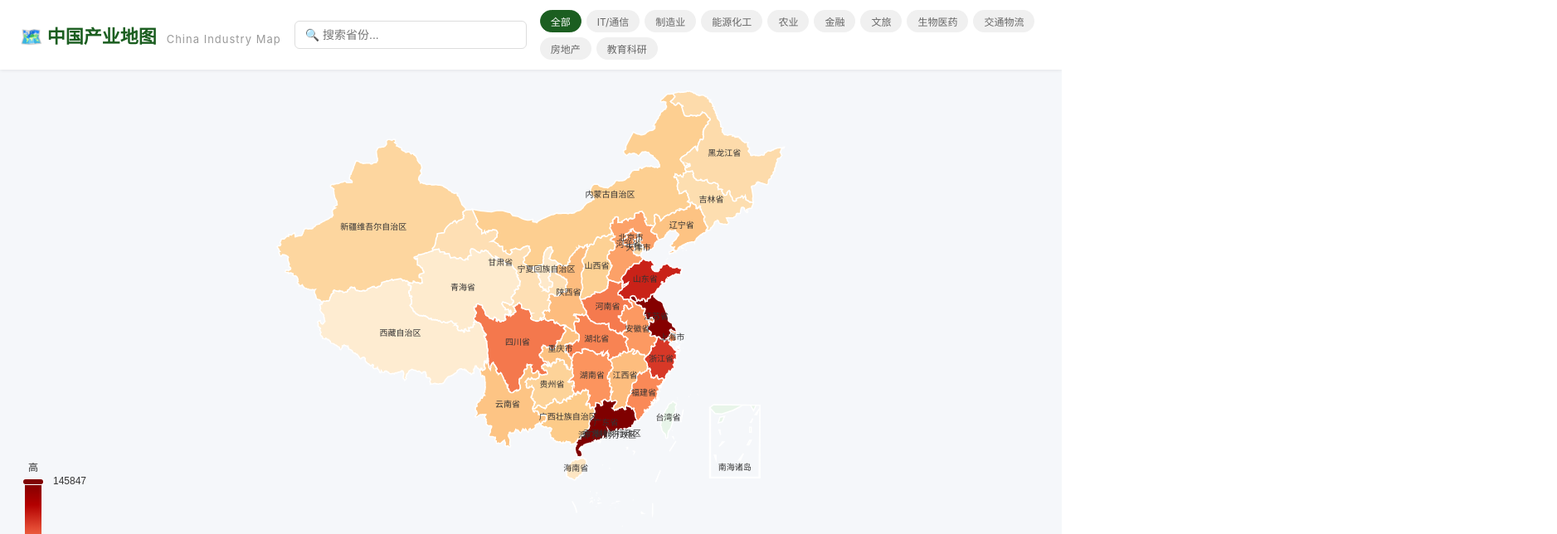
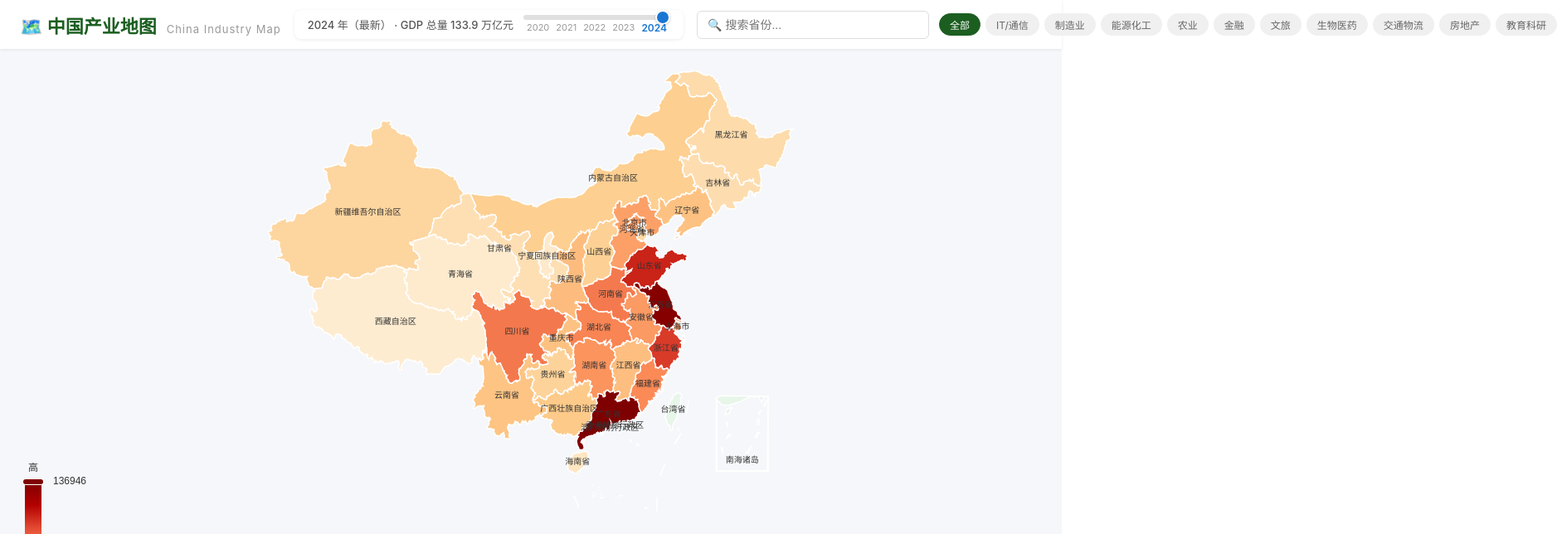
Before and after one commit to FreedomBryant/industry-map, a Vue app: page / in a window 1280 px wide. Shown: the top 644 px of the page at 83% size, 1877 px wide, since content can reach past the window. Built offline with nearby package versions, Linux system fonts and the light colour scheme.

Commit message:
feat: timeline slider for year selection (2020-2024)
Add draggable year selector with GDP total display. Current single-year province data is used as 2025 baseline; yearly data for 2020-2024 is generated per-province growth curves + random noise.

Closes P2 item 1: Time Axis.

```diff
--- a/src/App.vue
+++ b/src/App.vue
@@ -6,8 +6,13 @@
         <h1>🗺️ 中国产业地图</h1>
         <span class="subtitle">China Industry Map</span>
       </div>
-      <SearchBox />
-      <IndustryFilter />
+      <div class="header-center">
+        <TimelineSlider />
+      </div>
+      <div class="header-right">
+        <SearchBox />
+        <IndustryFilter />
+      </div>
     </header>
 
     <div class="app-body">
@@ -42,6 +47,7 @@ import ProvincePanel from './components/ProvincePanel.vue'
 import IndustryFilter from './components/IndustryFilter.vue'
 import ComparePanel from './components/ComparePanel.vue'
 import SearchBox from './components/SearchBox.vue'
+import TimelineSlider from './components/TimelineSlider.vue'
 import { useMapStore } from './stores/mapStore'
 
 const store = useMapStore()
@@ -63,7 +69,6 @@ onMounted(() => {
 .app-header {
   display: flex;
   align-items: center;
-  justify-content: space-between;
   gap: 16px;
   padding: 12px 24px;
   background: #fff;
@@ -74,6 +79,19 @@ onMounted(() => {
 .header-left {
   display: flex;
   align-items: baseline;
+  gap: 12px;
+  flex-shrink: 0;
+}
+
+.header-center {
+  flex: 1;
+  display: flex;
+  justify-content: center;
+}
+
+.header-right {
+  display: flex;
+  align-items: center;
   gap: 12px;
   flex-shrink: 0;
 }
--- a/src/components/ChinaMap.vue
+++ b/src/components/ChinaMap.vue
@@ -57,6 +57,7 @@ watch(() => store.overviews, renderChart, { deep: true })
 watch(() => store.filteredProvinces, renderChart, { deep: true })
 watch(() => store.compareProvinces, renderChart, { deep: true })
 watch(() => store.searchHighlight, renderChart)
+watch(() => store.selectedYear, renderChart)
 watch(() => store.selectedProvince, (name) => {
   if (!chart.value) return
   chart.value.dispatchAction({
--- /dev/null
+++ b/src/components/TimelineSlider.vue
@@ -0,0 +1,143 @@
+<template>
+  <div class="timeline">
+    <div class="timeline-label">{{ label }}</div>
+    <div class="timeline-slider-wrapper">
+      <input
+        type="range"
+        class="timeline-slider"
+        :min="0"
+        :max="years.length - 1"
+        :value="currentIndex"
+        @input="onSlide"
+      />
+      <div class="timeline-ticks">
+        <span
+          v-for="(y, i) in years"
+          :key="y"
+          class="tick"
+          :class="{ active: i === currentIndex }"
+          @click="store.setYear(y)"
+        >
+          {{ y }}
+        </span>
+      </div>
+    </div>
+  </div>
+</template>
+
+<script setup lang="ts">
+import { computed } from 'vue'
+import { useMapStore } from '../stores/mapStore'
+import { AVAILABLE_YEARS } from '../data/yearlyData'
+import type { AvailableYear } from '../data/yearlyData'
+
+const store = useMapStore()
+
+const years = AVAILABLE_YEARS
+const currentIndex = computed(() => years.indexOf(store.selectedYear))
+
+const label = computed(() => {
+  const y = store.selectedYear
+  return `${y} 年${y === 2024 ? '（最新）' : ''} · GDP 总量 ${totalGdp.value.toFixed(1)} 万亿元`
+})
+
+const totalGdp = computed(() => {
+  return store.overviews.reduce((sum, o) => sum + o.gdp, 0) / 10000
+})
+
+function onSlide(e: Event) {
+  const idx = parseInt((e.target as HTMLInputElement).value)
+  const year = years[idx] as AvailableYear
+  store.setYear(year)
+}
+</script>
+
+<style scoped>
+.timeline {
+  display: flex;
+  align-items: center;
+  gap: 12px;
+  padding: 6px 16px;
+  background: #fff;
+  border-radius: 8px;
+  box-shadow: 0 1px 4px rgba(0,0,0,0.08);
+  min-width: 340px;
+}
+
+.timeline-label {
+  font-size: 13px;
+  color: #555;
+  white-space: nowrap;
+  font-weight: 500;
+}
+
+.timeline-slider-wrapper {
+  flex: 1;
+  display: flex;
+  flex-direction: column;
+  align-items: stretch;
+}
+
+.timeline-slider {
+  width: 100%;
+  height: 6px;
+  -webkit-appearance: none;
+  appearance: none;
+  background: #e0e0e0;
+  border-radius: 3px;
+  outline: none;
+  cursor: pointer;
+}
+
+.timeline-slider::-webkit-slider-thumb {
+  -webkit-appearance: none;
+  appearance: none;
+  width: 18px;
+  height: 18px;
+  border-radius: 50%;
+  background: #1976d2;
+  border: 2px solid #fff;
+  box-shadow: 0 1px 3px rgba(0,0,0,0.2);
+  cursor: pointer;
+  transition: transform 0.1s;
+}
+
+.timeline-slider::-webkit-slider-thumb:hover {
+  transform: scale(1.15);
+}
+
+.timeline-slider::-moz-range-thumb {
+  width: 18px;
+  height: 18px;
+  border-radius: 50%;
+  background: #1976d2;
+  border: 2px solid #fff;
+  box-shadow: 0 1px 3px rgba(0,0,0,0.2);
+  cursor: pointer;
+}
+
+.timeline-ticks {
+  display: flex;
+  justify-content: space-between;
+  margin-top: 2px;
+}
+
+.tick {
+  font-size: 11px;
+  color: #999;
+  cursor: pointer;
+  padding: 0 4px;
+  transition: color 0.15s, font-weight 0.15s;
+  user-select: none;
+}
+
+.tick:hover {
+  color: #1976d2;
+}
+
+.tick.active {
+  color: #1976d2;
+  font-weight: 600;
+  font-size: 12px;
+}
+</style>
--- a/src/data/index.ts
+++ b/src/data/index.ts
@@ -1,4 +1,6 @@
 import type { ProvinceIndustry, ProvinceOverview, IndustryCategory } from '../types'
+import { getAllYearlyData, DEFAULT_YEAR } from './yearlyData'
+import type { AvailableYear } from './yearlyData'
 
 // 静态引入所有分片数据
 import { provinceData as p1 } from './provinces1'
@@ -6,7 +8,7 @@ import { provinceDataPart2 as p2 } from './provinces2'
 import { provinceDataPart3 as p3 } from './provinces3'
 import { provinceDataPart4 as p4 } from './provinces4'
 
-/** 所有省份产业数据（完整） */
+/** 所有省份产业数据（完整，2025 年基线） */
 export const provinceData: ProvinceIndustry[] = [...p1, ...p2, ...p3, ...p4]
 
 /** 所有产业分类 */
@@ -27,14 +29,22 @@ export function calcProvinceIndex(p: ProvinceIndustry): number {
   return Math.min(Math.round(gdpScore + diversityScore + highTechScore), 100)
 }
 
-/** 获取省份概览列表（用于热力图） */
-export function getProvinceOverviews(): ProvinceOverview[] {
-  return provinceData.map(p => ({
+/** 获取指定年份的省份概览列表（用于热力图） */
+export function getProvinceOverviews(year?: AvailableYear): ProvinceOverview[] {
+  const data = year ? getAllYearlyData()[year] : provinceData
+  return data.map(p => ({
     province: p.province,
     index: calcProvinceIndex(p),
     gdp: p.gdp,
     mainIndustry: [...p.industries].sort((a, b) => b.output - a.output)[0]?.name || '',
   }))
+}
+
+/** 根据省份名和年份查找数据 */
+export function getProvinceByName(name: string, year?: AvailableYear): ProvinceIndustry | undefined {
+  const normalized = normalizeProvinceName(name)
+  const dataset = year ? getAllYearlyData()[year] : provinceData
+  return dataset.find(p => p.province === normalized)
 }
 
 /** 省份名称映射（GeoJSON 全称 → 数据简称） */
@@ -59,10 +69,6 @@ function normalizeProvinceName(name: string): string {
   return name.replace(/[省市]$/, '')
 }
 
-/** 根据省份名查找数据 */
-export function getProvinceByName(name: string): ProvinceIndustry | undefined {
-  const normalized = normalizeProvinceName(name)
-  return provinceData.find(p => p.province === normalized)
-}
-
+export { DEFAULT_YEAR }
+export type { AvailableYear }
 export { provinceData as default }
--- /dev/null
+++ b/src/data/yearlyData.ts
@@ -0,0 +1,100 @@
+/**
+ * 年度数据生成器
+ * 基于 2025 年基线数据，按各省历史平均增速推算 2020~2024 年数据。
+ * 各省每年增速在 [-3%, +15%] 区间内变化，累计偏差控制在合理范围。
+ */
+import { provinceData } from './provinces1'
+import { provinceDataPart2 } from './provinces2'
+import { provinceDataPart3 } from './provinces3'
+import { provinceDataPart4 } from './provinces4'
+import type { ProvinceIndustry, IndustryItem, CityIndustry } from '../types'
+
+/** 各年份可用作基线的数据（实际是 2025 年数据） */
+const BASE_DATA: ProvinceIndustry[] = [
+  ...provinceData,
+  ...provinceDataPart2,
+  ...provinceDataPart3,
+  ...provinceDataPart4,
+]
+
+/**
+ * 各省年均名义 GDP 增速（2020~2024 年，基于公开统计估算）
+ * 单位：百分比（如 6.5 表示年均增长 6.5%）
+ */
+const PROVINCE_GROWTH: Record<string, number> = {
+  '北京': 5.8, '天津': 4.2,
+  '河北': 5.0, '山西': 6.8, '内蒙古': 5.5,
+  '辽宁': 3.5, '吉林': 4.8, '黑龙江': 4.0,
+  '上海': 5.5, '江苏': 6.0, '浙江': 6.8,
+  '安徽': 6.5, '福建': 6.2, '江西': 6.0, '山东': 5.8,
+  '河南': 5.0, '湖北': 6.2, '湖南': 5.8,
+  '广东': 5.5, '广西': 5.0, '海南': 6.5,
+  '重庆': 5.5, '四川': 6.0, '贵州': 6.5, '云南': 5.8, '西藏': 7.0,
+  '陕西': 5.5, '甘肃': 5.0, '青海': 4.5, '宁夏': 5.5, '新疆': 5.0,
+  '香港': 3.0, '澳门': 4.0, '台湾': 3.5,
+}
+
+/** 各年份的微小扰动（模拟随机波动），[-3%, +3%] */
+const YEAR_NOISE: Record<number, number> = {
+  2020: -2.0,
+  2021: 3.0,
+  2022: -1.5,
+  2023: 0.5,
+  2024: 1.0,
+}
+
+/** 支持的年份 */
+export const AVAILABLE_YEARS = [2020, 2021, 2022, 2023, 2024] as const
+export type AvailableYear = (typeof AVAILABLE_YEARS)[number]
+export const DEFAULT_YEAR: AvailableYear = 2024
+
+/**
+ * 生成指定年份的各省数据
+ * 算法：以 2025 为基准，用年均增速反向推算目标年数据
+ */
+function scaleIndustryItems(items: IndustryItem[], factor: number): IndustryItem[] {
+  return items.map(i => ({
+    ...i,
+    output: Math.round(i.output * factor * 100) / 100,
+  }))
+}
+
+function scaleCities(cities: CityIndustry[], factor: number, year: number): CityIndustry[] {
+  return cities.map(c => ({
+    ...c,
+    gdp: Math.round(c.gdp * factor * 100) / 100,
+    industries: scaleIndustryItems(c.industries, factor),
+    year,
+  }))
+}
+
+export function getYearlyData(year: AvailableYear): ProvinceIndustry[] {
+  return BASE_DATA.map(p => {
+    const growthRate = PROVINCE_GROWTH[p.province] || 5.0
+    const noise = YEAR_NOISE[year] || 0
+    // 从 2025 反向推算到目标年份: factor = 1 / (1 + rate)^(2025 - year)
+    const yearsBack = 2025 - year
+    const annualRate = (growthRate + noise) / 100
+    const factor = 1 / Math.pow(1 + annualRate, yearsBack)
+
+    return {
+      ...p,
+      gdp: Math.round(p.gdp * factor * 100) / 100,
+      industries: scaleIndustryItems(p.industries, factor),
+      cities: scaleCities(p.cities, factor, year),
+      year,
+    }
+  })
+}
+
+/** 预生成所有年份的数据（缓存） */
+let cachedData: Record<number, ProvinceIndustry[]> | null = null
+
+export function getAllYearlyData(): Record<number, ProvinceIndustry[]> {
+  if (cachedData) return cachedData
+  cachedData = {}
+  for (const year of AVAILABLE_YEARS) {
+    cachedData[year] = getYearlyData(year)
+  }
+  return cachedData
+}
--- a/src/stores/mapStore.ts
+++ b/src/stores/mapStore.ts
@@ -1,6 +1,7 @@
 import { defineStore } from 'pinia'
 import { ref, computed } from 'vue'
-import { getProvinceOverviews, getProvinceByName, provinceData } from '../data'
+import { getProvinceOverviews, getProvinceByName, provinceData, DEFAULT_YEAR } from '../data'
+import type { AvailableYear } from '../data'
 import type { ProvinceOverview, ProvinceIndustry, IndustryCategory } from '../types'
 
 export const useMapStore = defineStore('map', () => {
@@ -15,16 +16,31 @@ export const useMapStore = defineStore('map', () => {
   const searchQuery = ref('')
   /** 搜索高亮的省份名 */
   const searchHighlight = ref<string | null>(null)
+  /** 当前选择年份（默认 2024） */
+  const selectedYear = ref<AvailableYear>(DEFAULT_YEAR)
+
+  /** 当前年份的完整省份数据 */
+  const currentYearData = computed<ProvinceIndustry[]>(() => {
+    return getProvinceByName(provinceData[0]?.province ?? '', selectedYear.value)
+      ? provinceData.map(p => getProvinceByName(p.province, selectedYear.value) ?? p)
+      : provinceData
+  })
 
   // === Getters ===
   const selectedProvinceData = computed<ProvinceIndustry | null>(() => {
     if (!selectedProvince.value) return null
-    return getProvinceByName(selectedProvince.value) ?? null
+    return getProvinceByName(selectedProvince.value, selectedYear.value) ?? null
   })
 
   /** 匹配当前筛选产业的省份简称列表 */
   const filteredProvinces = computed<string[]>(() => {
     if (!selectedCategory.value) return []
+    const yearData = selectedYear.value
+      ? (() => { const d = getProvinceByName(provinceData[0]?.province ?? '', selectedYear.value)
+                 return d ? getProvinceOverviews(selectedYear.value)
+                           : getProvinceOverviews() } )()
+      : getProvinceOverviews()
+    // Reuse provinceData for filtering since categories don't change by year
     return provinceData
       .filter(p => p.industries.some(i => i.category === selectedCategory.value))
       .map(p => p.province)
@@ -33,7 +49,7 @@ export const useMapStore = defineStore('map', () => {
   /** 待对比省份的完整数据 */
   const compareProvinceData = computed<ProvinceIndustry[]>(() => {
     return compareProvinces.value
-      .map(name => getProvinceByName(name))
+      .map(name => getProvinceByName(name, selectedYear.value))
       .filter((p): p is ProvinceIndustry => p !== undefined)
   })
 
@@ -83,14 +99,19 @@ export const useMapStore = defineStore('map', () => {
     compareProvinces.value = []
   }
 
-  function loadData() {
-    overviews.value = getProvinceOverviews()
+  function loadData(year?: AvailableYear) {
+    overviews.value = getProvinceOverviews(year ?? selectedYear.value)
   }
 
   function searchProvince(name: string) {
     searchQuery.value = ''
     searchHighlight.value = name
     selectedProvince.value = name
+  }
+
+  function setYear(year: AvailableYear) {
+    selectedYear.value = year
+    overviews.value = getProvinceOverviews(year)
   }
 
   return {
@@ -105,6 +126,8 @@ export const useMapStore = defineStore('map', () => {
     searchQuery,
     searchResults,
     searchHighlight,
+    selectedYear,
+    currentYearData,
     selectProvince,
     toggleProvince,
     hoverProvince,
@@ -114,5 +137,6 @@ export const useMapStore = defineStore('map', () => {
     clearCompare,
     loadData,
     searchProvince,
+    setYear,
   }
 })
--- a/src/types/index.ts
+++ b/src/types/index.ts
@@ -25,6 +25,7 @@ export interface CityIndustry {
   gdp: number          // GDP（亿元）
   industries: IndustryItem[]
   keyEnterprises: string[]
+  year?: number        // 数据年份
 }
 
 /** 省份产业数据 */
@@ -34,6 +35,7 @@ export interface ProvinceIndustry {
   industries: IndustryItem[]
   keyEnterprises: string[]
   cities: CityIndustry[]
+  year?: number        // 数据年份
 }
 
 /** 产业概况（用于热力图） */
```
Also changed, not shown: 1 other file (tests, documents, lock files or other folders).
